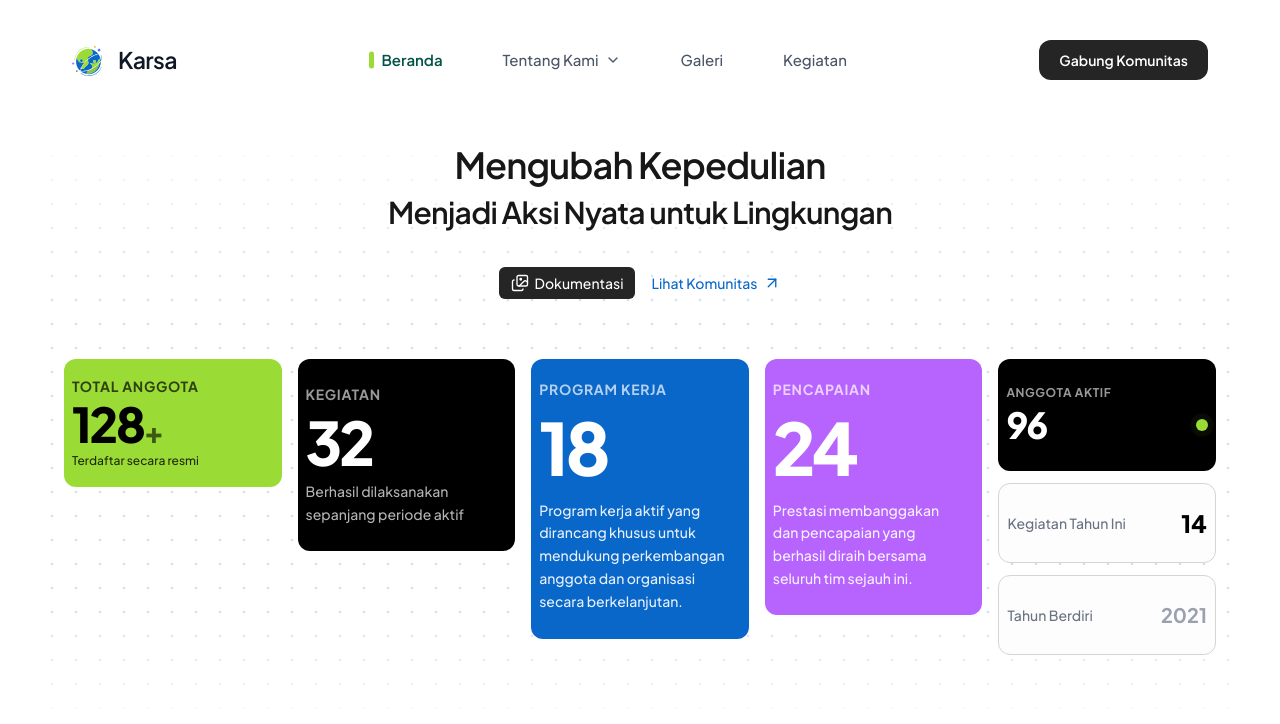
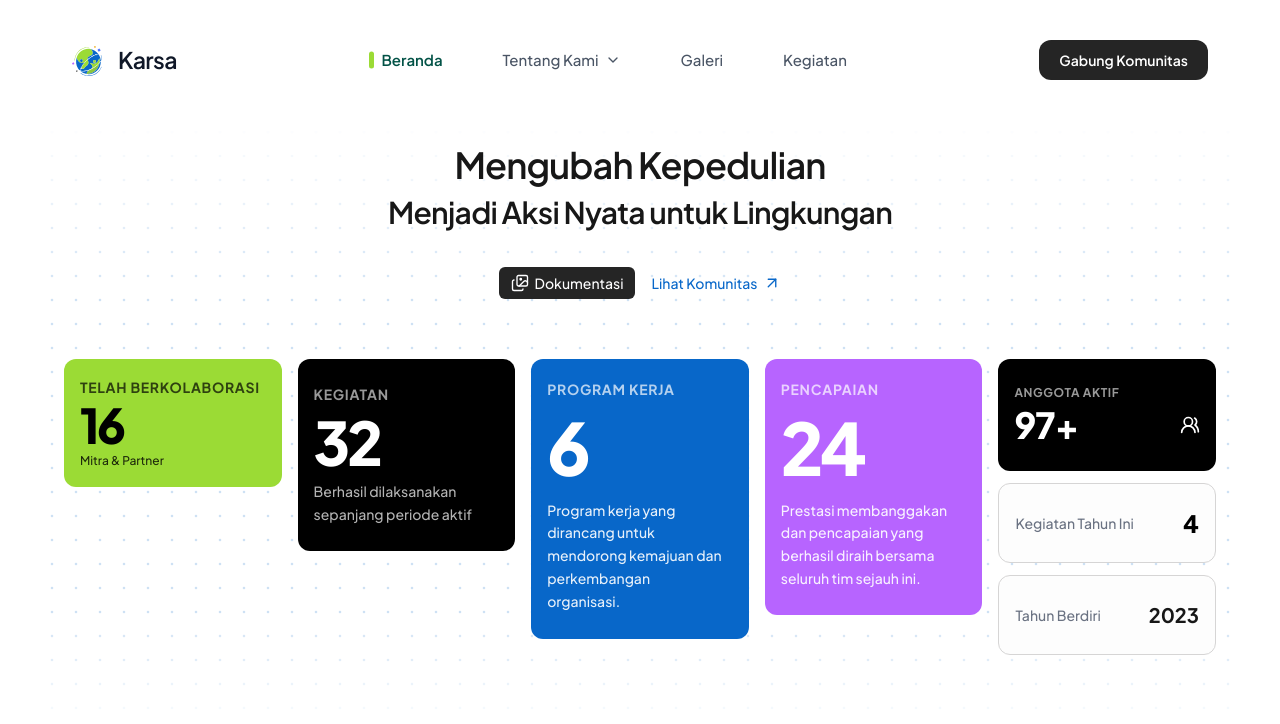
Before and after one commit to RizkyChairi/karsa-community, a Next.js app: page /karsa in a window 1280 px wide. Shown: the top 724 px of the page. Built offline with nearby package versions, Linux system fonts and the light colour scheme.

Commit message:
feat: add counter number

```diff
--- a/src/app/karsa/layout.tsx
+++ b/src/app/karsa/layout.tsx
@@ -1,3 +1,4 @@
+import FloatingVideo from "@/components/landing/FloatingVideo"
 import { Navbar } from "@/components/landing/Navbar"
 
 export default function KarsaLayout({
@@ -12,6 +13,7 @@ export default function KarsaLayout({
       <main className="pt-30 px-4 sm:px-10 ">
         {children}
       </main>
+      <FloatingVideo />
     </>
   )
 }
--- a/src/components/landing/beranda/Beranda.tsx
+++ b/src/components/landing/beranda/Beranda.tsx
@@ -1,8 +1,9 @@
-import { ArrowUpRight, Images } from "lucide-react"
+import { ArrowUpRight, Images, UsersRound } from "lucide-react"
 import ScrollReavel from "@/components/ui/ScrollReveal"
+import Counter from "@/components/ui/Counter";
 
 export function Beranda() {
-  const layoutcard = "py-3 px-2 rounded-xl";
+  const layoutcard = "py-3 px-4 rounded-xl";
   return (
     <div className="relative overflow-hidden">
       <div className="relative z-5">
@@ -59,15 +60,19 @@ export function Beranda() {
             {/* Card 1 — Anggota */}
             <ScrollReavel delay={0.4} direction="up">
               <div className="card-1">
-                <div className={`item-1 bg-[#9BDB35] text-black ${layoutcard} h-32 flex flex-col justify-center relative overflow-hidden`}>
+                <div
+                  className={`item-1 bg-[#9BDB35] text-black ${layoutcard} h-32 flex flex-col justify-center relative overflow-hidden`}
+                >
                   <p className="text-sm font-bold uppercase tracking-wider opacity-70 mb-1">
-                    Total Anggota
+                    Telah Berkolaborasi
                   </p>
+
                   <h2 className="text-5xl font-black tracking-tighter">
-                    128<span className="text-3xl opacity-60">+</span>
+                    <Counter from={0} to={16} duration={2000} />
                   </h2>
+
                   <p className="text-xs font-medium opacity-80 mt-1">
-                    Terdaftar secara resmi
+                    Mitra & Partner
                   </p>
                 </div>
               </div>
@@ -100,10 +105,10 @@ export function Beranda() {
                       Program Kerja
                     </p>
                     <h2 className="text-7xl font-black tracking-tighter mb-4">
-                      18
+                      <Counter from={0} to={6} duration={2000}></Counter>
                     </h2>
                     <p className="text-sm font-medium text-white/90 leading-relaxed pr-2">
-                      Program kerja aktif yang dirancang khusus untuk mendukung perkembangan anggota dan organisasi secara berkelanjutan.
+                      Program kerja yang dirancang untuk mendorong kemajuan dan perkembangan organisasi.
                     </p>
                   </div>
                 </div>
@@ -139,12 +144,9 @@ export function Beranda() {
                     Anggota Aktif
                   </p>
                   <div className="flex items-center justify-between w-full">
-                    <h3 className="text-4xl font-black tracking-tight">96</h3>
+                    <h3 className="text-4xl font-black tracking-tight"><Counter from={70} to={97} duration={3000} suffix="+"></Counter></h3>
                     {/* Animasi titik hijau menyala */}
-                    <span className="relative flex h-3 w-3">
-                      <span className="animate-ping absolute inline-flex h-full w-full rounded-full bg-[#9BDB35] opacity-75"></span>
-                      <span className="relative inline-flex rounded-full h-3 w-3 bg-[#9BDB35]"></span>
-                    </span>
+                    <UsersRound size={20} />
                   </div>
                 </div>
 
@@ -154,7 +156,7 @@ export function Beranda() {
                     Kegiatan Tahun Ini
                   </p>
                   <span className="text-2xl font-black text-black">
-                    14
+                    4
                   </span>
                 </div>
 
@@ -163,8 +165,8 @@ export function Beranda() {
                   <p className="text-sm font-medium text-gray-500">
                     Tahun Berdiri
                   </p>
-                  <span className="text-xl font-bold text-gray-400">
-                    2021
+                  <span className="text-xl font-bold">
+                    2023
                   </span>
                 </div>
 
--- a/src/components/ui/Counter.tsx
+++ b/src/components/ui/Counter.tsx
@@ -14,7 +14,7 @@ interface CounterProps {
 export default function Counter({
   from = 0,
   to,
-  duration = 1500,
+  duration = 2000,
   suffix = "",
   prefix = "",
   className = "",
@@ -27,36 +27,37 @@ export default function Counter({
 
     if (!element) return
 
+    let animationFrame: number
+    let startTime: number | null = null
+
     const observer = new IntersectionObserver(
       ([entry]) => {
         if (!entry.isIntersecting) return
 
-        let startTime: number | null = null
-
         const animate = (currentTime: number) => {
-          if (!startTime) {
+          if (startTime === null) {
             startTime = currentTime
           }
 
-          const progress = Math.min(
-            (currentTime - startTime) / duration,
-            1
-          )
+          const elapsed = currentTime - startTime
+          const progress = Math.min(elapsed / duration, 1)
 
-          const currentValue = Math.floor(
-            from + (to - from) * progress
-          )
+          const progressEase =
+            1 - Math.pow(1 - progress, 4)
 
-          setCount(currentValue)
+          const value =
+            from + (to - from) * progressEase
+
+          setCount(Math.floor(value))
 
           if (progress < 1) {
-            requestAnimationFrame(animate)
+            animationFrame = requestAnimationFrame(animate)
           } else {
             setCount(to)
           }
         }
 
-        requestAnimationFrame(animate)
+        animationFrame = requestAnimationFrame(animate)
 
         observer.unobserve(element)
       },
@@ -69,11 +70,15 @@ export default function Counter({
 
     return () => {
       observer.disconnect()
+      cancelAnimationFrame(animationFrame)
     }
   }, [from, to, duration])
 
   return (
-    <span ref={counterRef} className={className}>
+    <span
+      ref={counterRef}
+      className={className}
+    >
       {prefix}
       {count.toLocaleString("id-ID")}
       {suffix}
```
